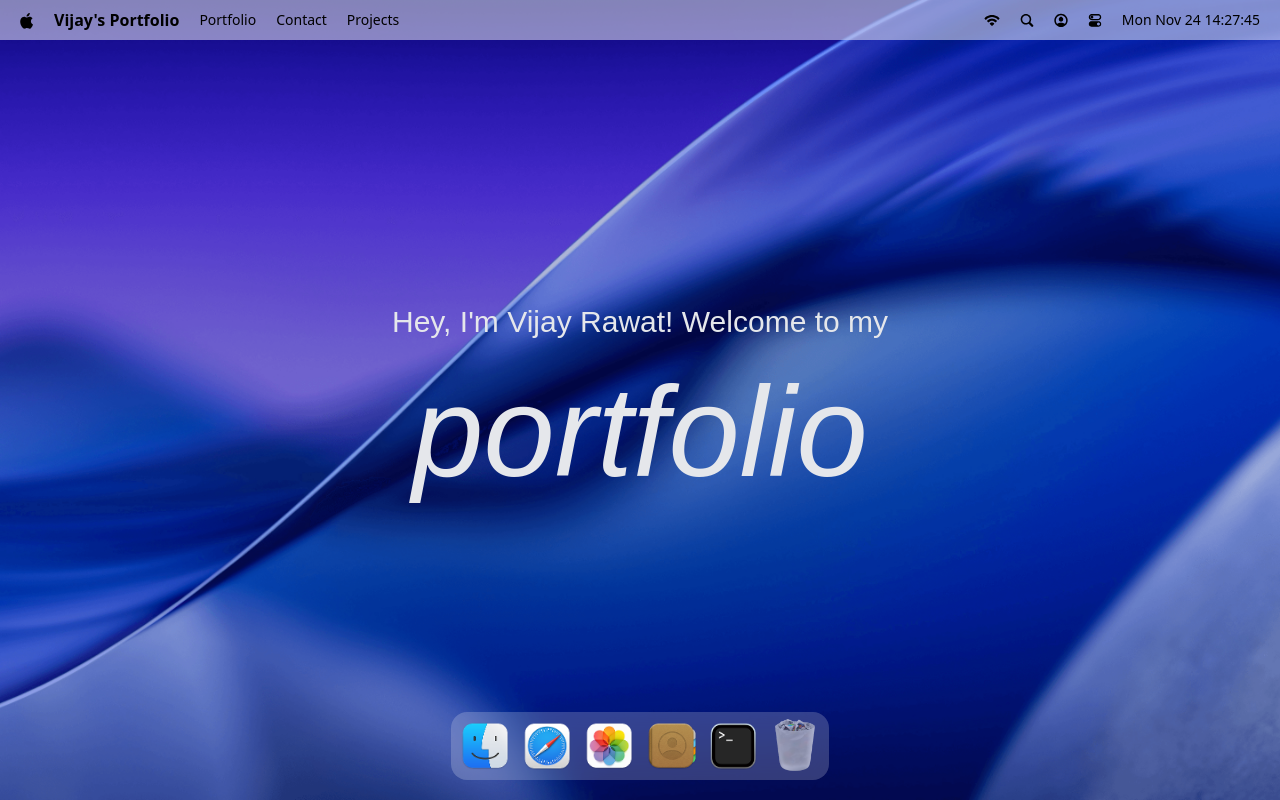
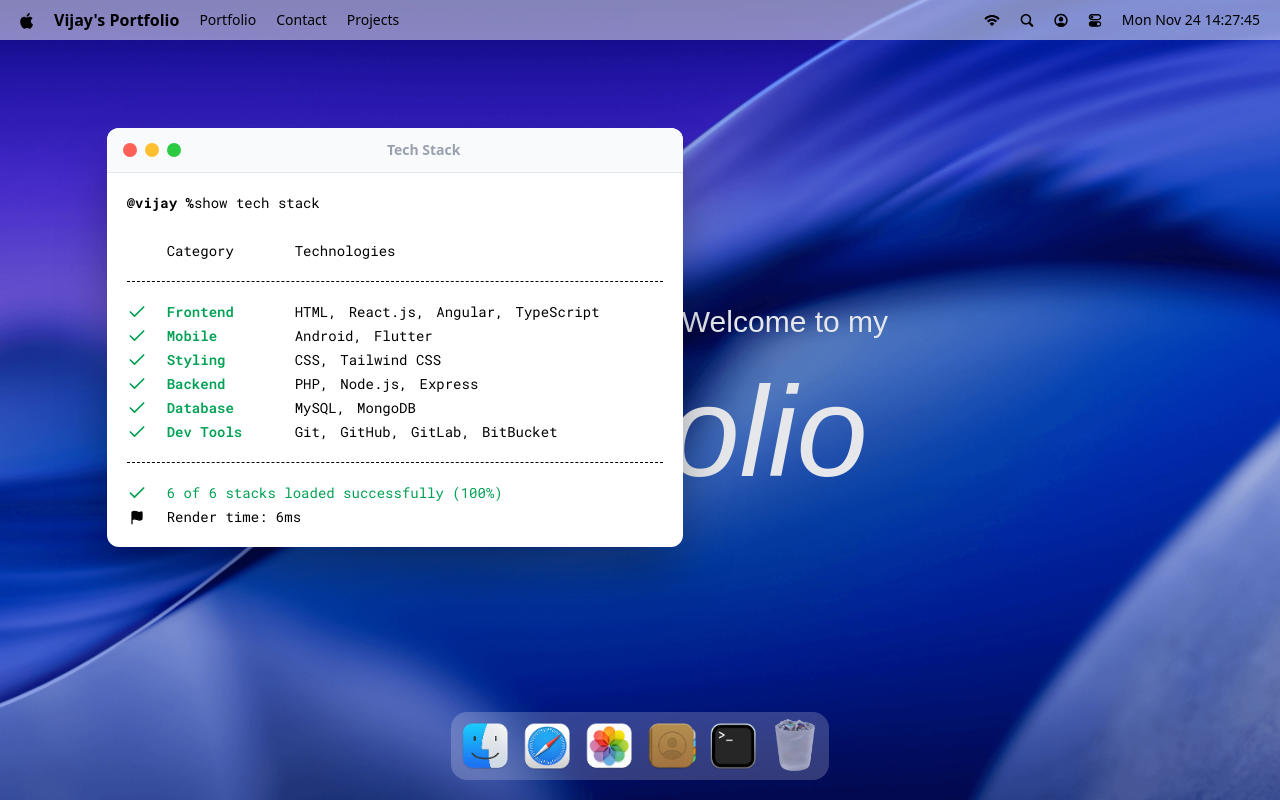
Before and after one commit to Vijay0177/portfolio, a React (Vite) app: page / in a window 1280 px wide. Both pictures are taken after a click on the button 733 px from the left and 746 px from the top of the page. Built offline with nearby package versions, Linux system fonts and the light colour scheme; a web font is replaced by a local one.

Commit message:
Terminal with closing functionality added

```diff
--- a/package.json
+++ b/package.json
@@ -15,11 +15,13 @@
 		"dayjs": "^1.11.19",
 		"emailjs-com": "^3.2.0",
 		"gsap": "^3.13.0",
+		"immer": "^11.0.0",
 		"lucide-react": "^0.554.0",
 		"react": "^19.1.0",
 		"react-dom": "^19.1.0",
 		"react-tooltip": "^5.30.0",
-		"tailwindcss": "^4.1.14"
+		"tailwindcss": "^4.1.14",
+		"zustand": "^5.0.8"
 	},
 	"devDependencies": {
 		"@eslint/js": "^9.25.0",
--- a/src/App.jsx
+++ b/src/App.jsx
@@ -1,4 +1,9 @@
 import { Dock, Navbar, Welcome } from "#components"
+import { Terminal } from "#windows"
+import gsap from "gsap"
+import { Draggable } from "gsap/Draggable"
+
+gsap.registerPlugin(Draggable)
 
 function App() {
 	return (
@@ -6,6 +11,7 @@
 			<Navbar />
 			<Welcome />
 			<Dock />
+			<Terminal />
 		</main>
 	)
 }
--- a/src/components/Dock.jsx
+++ b/src/components/Dock.jsx
@@ -1,10 +1,12 @@
 import { dockApps } from '#constants'
+import useWindowStore from '#store/window'
 import { useGSAP } from '@gsap/react'
 import { gsap } from 'gsap'
 import { React, useRef } from 'react'
 import { Tooltip } from 'react-tooltip'
 
 const Dock = () => {
+	const { openWindow, closeWindow, windows } = useWindowStore()
 	const dockRef = useRef(null)
 
 	useGSAP(() => {
@@ -55,8 +57,19 @@
 	}, [])
 
 	const toggleApp = (app) => {
-		// TODO: implement open window logic
-		console.log(app)
+		if (!app.canOpen) return
+
+		const window = windows[app.id]
+		if (!window) {
+			console.error(`Window not found for app: ${app.id}`)
+			return
+		}
+
+		if (window.isOpen) {
+			closeWindow(app.id)
+		} else {
+			openWindow(app.id)
+		}
 	}
 
 	return (
--- /dev/null
+++ b/src/components/WindowControls.jsx
@@ -0,0 +1,16 @@
+import useWindowStore from '#store/window'
+import React from 'react'
+
+const WindowControls = ({ target }) => {
+	const { closeWindow } = useWindowStore()
+
+	return (
+		<div id="window-controls">
+			<div className="close" onClick={() => closeWindow(target)} />
+			<div className="minimize" />
+			<div className="maximize" />
+		</div>
+	)
+}
+
+export default WindowControls
--- a/src/components/index.js
+++ b/src/components/index.js
@@ -1,9 +1,11 @@
 import Navbar from '#components/Navbar'
 import Welcome from '#components/Welcome'
 import Dock from '#components/Dock'
+import WindowControls from '#components/WindowControls'
 
 export {
 	Navbar,
 	Welcome,
 	Dock,
+	WindowControls,
 }
--- a/src/constants/index.js
+++ b/src/constants/index.js
@@ -74,8 +74,109 @@
 	},
 ]
 
+const techStack = [
+	{
+		category: 'Frontend',
+		items: [
+			'HTML',
+			'React.js',
+			'Angular',
+			'TypeScript',
+		],
+	},
+	{
+		category: 'Mobile',
+		items: [
+			'Android',
+			'Flutter',
+		],
+	},
+	{
+		category: 'Styling',
+		items: [
+			'CSS',
+			'Tailwind CSS',
+		],
+	},
+	{
+		category: 'Backend',
+		items: [
+			'PHP',
+			'Node.js',
+			'Express',
+		],
+	},
+	{
+		category: 'Database',
+		items: [
+			'MySQL',
+			'MongoDB',
+		],
+	},
+	{
+		category: 'Dev Tools',
+		items: [
+			'Git',
+			'GitHub',
+			'GitLab',
+			'BitBucket',
+		],
+	},
+]
+
 export {
 	navLinks,
 	navIcons,
 	dockApps,
+	techStack,
 }
+
+const INITIAL_Z_INDEX = 1000
+
+const WINDOW_CONFIG = {
+	finder: {
+		isOpen: false,
+		zIndex: INITIAL_Z_INDEX,
+		data: null,
+	},
+	contact: {
+		isOpen: false,
+		zIndex: INITIAL_Z_INDEX,
+		data: null,
+	},
+	resume: {
+		isOpen: false,
+		zIndex: INITIAL_Z_INDEX,
+		data: null,
+	},
+	safari: {
+		isOpen: false,
+		zIndex: INITIAL_Z_INDEX,
+		data: null,
+	},
+	photos: {
+		isOpen: false,
+		zIndex: INITIAL_Z_INDEX,
+		data: null,
+	},
+	terminal: {
+		isOpen: false,
+		zIndex: INITIAL_Z_INDEX,
+		data: null,
+	},
+	txtfile: {
+		isOpen: false,
+		zIndex: INITIAL_Z_INDEX,
+		data: null,
+	},
+	imgfile: {
+		isOpen: false,
+		zIndex: INITIAL_Z_INDEX,
+		data: null,
+	},
+}
+
+export {
+	INITIAL_Z_INDEX,
+	WINDOW_CONFIG,
+}
--- /dev/null
+++ b/src/hoc/WindowWrapper.jsx
@@ -0,0 +1,61 @@
+import useWindowStore from '#store/window'
+import { useGSAP } from '@gsap/react'
+import gsap from 'gsap'
+import { Draggable } from 'gsap/Draggable'
+import { React, useLayoutEffect, useRef } from 'react'
+
+const WindowWrapper = (Component, windowKey) => {
+	const Wrapped = (props) => {
+		const { focusWindow, windows } = useWindowStore()
+		const { isOpen, zIndex } = windows[windowKey]
+		const ref = useRef(null)
+
+		useGSAP(() => {
+			const el = ref.current
+			if (!el || !isOpen) return
+
+			el.style.display = 'block'
+			gsap.fromTo(el, {
+				scale: .8,
+				opacity: 0,
+				y: 40,
+			}, {
+				scale: 1,
+				opacity: 1,
+				y: 0,
+				duration: .4,
+				ease: 'power3.out'
+			})
+		}, [isOpen])
+
+		useGSAP(() => {
+			const el = ref.current
+			if (!el) return
+
+			const [instance] = Draggable.create(el, {
+				onPress: () => focusWindow(windowKey)
+			})
+
+			return () => instance.kill()
+		}, [])
+
+		useLayoutEffect(() => {
+			const el = ref.current
+			if (!el) return
+
+			el.style.display = isOpen ? 'block' : 'none'
+		}, [isOpen])
+
+		return (
+			<section id={windowKey} ref={ref} style={{ zIndex }} className="absolute">
+				<Component {...props} />
+			</section>
+		)
+	}
+
+	Wrapped.displayName = `WindowWrapper(${Component.displayName || Component.name || "Component"})`
+
+	return Wrapped
+}
+
+export default WindowWrapper
--- a/src/index.css
+++ b/src/index.css
@@ -74,4 +74,130 @@
 			}
 		}
 	}
+	#window-controls {
+		@apply flex gap-2;
+		.close {
+			@apply size-3.5 rounded-full bg-[#ff6157] cursor-pointer;
+		}
+		.minimize {
+			@apply size-3.5 rounded-full bg-[#ffc030];
+		}
+		.maximize {
+			@apply size-3.5 rounded-full bg-[#2acb42];
+		}
+	}
+	#window-header {
+		@apply flex items-center justify-between px-4 py-3 rounded-t-lg bg-gray-50 border-b border-gray-200 select-none text-sm text-gray-400;
+	}
+	#safari {
+		@apply w-4xl absolute top-40 left-2/12 bg-white shadow-2xl drop-shadow-2xl overflow-hidden;
+		.search {
+			@apply flex items-center gap-3 w-2/3 bg-white border border-gray-300 rounded-lg px-3 py-2;
+			input {
+				@apply placeholder:text-gray-400;
+			}
+		}
+		.blog {
+			@apply grid grid-cols-12 space-x-5;
+			h2 {
+				@apply text-xl font-bold text-pink-600 mb-10;
+			}
+			.blog-post {
+				img {
+					@apply size-full rounded-md object-cover;
+				}
+				.content {
+					@apply col-span-10 space-y-3;
+					p {
+						@apply text-xs text-gray-500;
+					}
+					h3 {
+						@apply font-semibold text-base text-gray-800;
+					}
+					a {
+						@apply text-blue-600 text-xs hover:underline flex items-center gap-3;
+					}
+				}
+			}
+		}
+	}
+	#terminal {
+		@apply w-xl absolute top-32 left-1/12 bg-white shadow-2xl drop-shadow-2xl rounded-xl overflow-hidden;
+		h2 {
+			@apply font-bold text-sm text-center w-full;
+		}
+		.tech-stack {
+			@apply text-sm font-roboto p-5;
+			.label {
+				@apply flex items-center ms-10 mt-7;
+			}
+			.content {
+				@apply py-5 my-5 border-y border-dashed space-y-1;
+				li {
+					.check {
+						@apply text-[#00A154] w-5;
+					}
+					h3 {
+						@apply font-semibold text-[#00A154] w-32 ms-5;
+					}
+					ul {
+						@apply flex items-center gap-3;
+					}
+				}
+			}
+			.footnote {
+				@apply text-[#00A154] space-y-1;
+				p {
+					@apply flex items-center;
+					svg {
+						@apply w-5 me-5;
+					}
+				}
+			}
+		}
+	}
+	#contact {
+		@apply max-w-2xl absolute top-60 left-5/12 bg-white shadow-2xl drop-shadow-2xl rounded-xl overflow-hidden;
+		h2 {
+			@apply font-bold text-sm text-center w-full;
+		}
+		h3 {
+			@apply text-xl font-semibold;
+		}
+		ul {
+			@apply flex items-center gap-3;
+			li {
+				@apply rounded-lg p-3 w-60 hover:-translate-y-0.5 hover:scale-105 origin-center transition-all duration-300;
+				a {
+					@apply space-y-5;
+				}
+				p {
+					@apply font-semibold text-sm text-white;
+				}
+			}
+		}
+	}
+	#photos {
+		@apply max-w-3xl absolute top-96 left-1/2 -translate-y-1/2 bg-white shadow-2xl drop-shadow-2xl rounded-xl overflow-hidden;
+		.sidebar {
+			@apply w-3/12 flex-none bg-gray-50 border-r border-gray-200 flex flex-col p-5;
+			h2 {
+				@apply text-xs font-medium text-gray-400 mb-1;
+			}
+			ul {
+				li {
+					@apply flex space-y-1 items-center gap-2 px-3 py-2 rounded-md cursor-pointer transition-colors;
+					&:first-child {
+						@apply bg-blue-100 text-blue-700;
+					}
+					img {
+						@apply w-4;
+					}
+					p {
+						@apply text-sm font-medium;
+					}
+				}
+			}
+		}
+	}
 }
--- /dev/null
+++ b/src/store/window.js
@@ -0,0 +1,32 @@
+import { immer } from "zustand/middleware/immer"
+import { create } from "zustand"
+import { INITIAL_Z_INDEX, WINDOW_CONFIG } from "#constants"
+
+const useWindowStore = create(
+	immer((set) => ({
+		windows: WINDOW_CONFIG,
+		nextZIndex: INITIAL_Z_INDEX + 1,
+		openWindow: (windowKey, data = null) => set((state) => {
+			const win = state.windows[windowKey]
+			if (!win) return
+			win.isOpen = true
+			win.zIndex = state.nextZIndex
+			win.data = data ?? win.data
+			state.nextZIndex++
+		}),
+		closeWindow: (windowKey) => set((state) => {
+			const win = state.windows[windowKey]
+			if (!win) return
+			win.isOpen = false
+			win.zIndex = INITIAL_Z_INDEX
+			win.data = null
+		}),
+		focusWindow: (windowKey) => set((state) => {
+			const win = state.windows[windowKey]
+			if (!win) return
+			win.zIndex = state.nextZIndex++
+		})
+	})
+))
+
+export default useWindowStore
--- /dev/null
+++ b/src/windows/Terminal.jsx
@@ -0,0 +1,44 @@
+import { WindowControls } from '#components'
+import { techStack } from '#constants'
+import WindowWrapper from '#hoc/WindowWrapper'
+import { Check, Flag } from 'lucide-react'
+import { React } from 'react'
+
+const Terminal = () => {
+	return (
+		<>
+			<div id="window-header">
+				<WindowControls target="terminal" />
+				<h2>Tech Stack</h2>
+			</div>
+			<div className="tech-stack">
+				<p><span className="font-bold">@vijay %</span>show tech stack</p>
+				<div className="label">
+					<p className="w-32">Category</p>
+					<p>Technologies</p>
+				</div>
+				<ul className="content">
+					{techStack.map(({ category, items }) => (
+						<li key={category} className="flex items-center">
+							<Check className="check" size={20} />
+							<h3>{ category }</h3>
+							<ul>
+								{items.map((item, i) => (
+									<li key={i}>{ item }{ i < items.length - 1 ? ',' : '' }</li>
+								))}
+							</ul>
+						</li>
+					))}
+				</ul>
+				<div className="footnote">
+					<p><Check size={20} />6 of 6 stacks loaded successfully (100%)</p>
+					<p className="text-black"><Flag size={15} fill="black" /> Render time: 6ms</p>
+				</div>
+			</div>
+		</>
+	)
+}
+
+const TerminalWindow = WindowWrapper(Terminal, 'terminal')
+
+export default TerminalWindow
--- /dev/null
+++ b/src/windows/index.js
@@ -0,0 +1,5 @@
+import Terminal from "#windows/Terminal"
+
+export {
+	Terminal
+}
```
Also changed, not shown: 1 other file (tests, documents, lock files or other folders).
